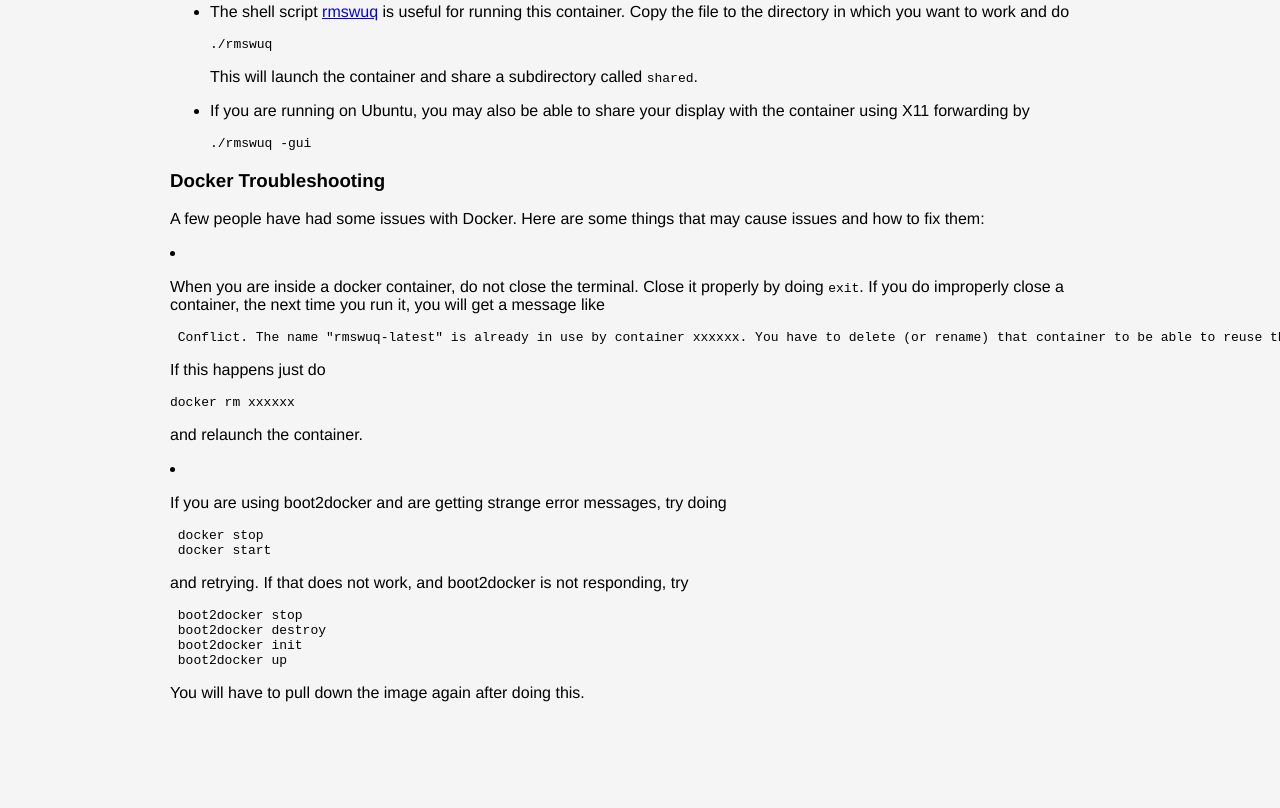
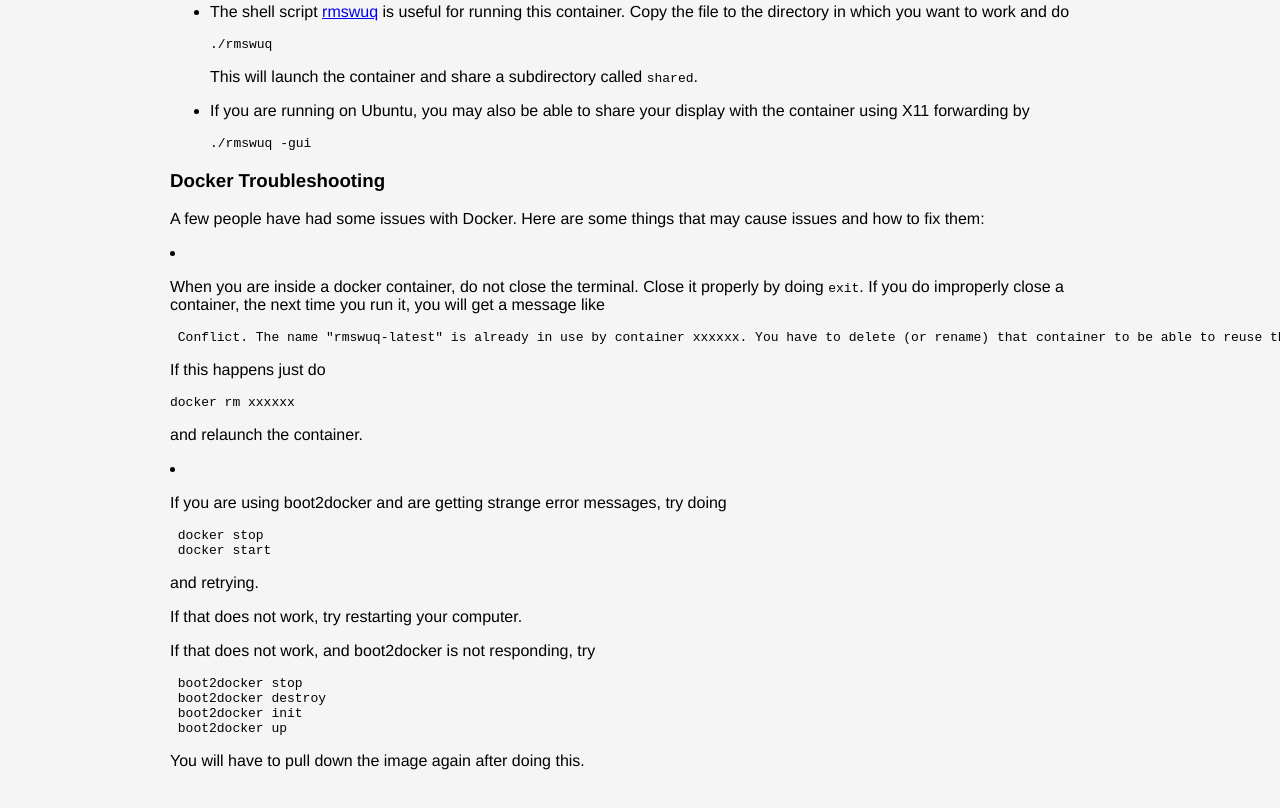
Before and after one commit to kabeaty/rocky-mtn-summer-workshop-2015, a plain HTML site: page technology.html in a window 1280 px wide. Shown: the part 1220-2028 px from the top of the page. Before the commit the page ends 1970 px from the top, so only its background shows below. Drawn offline with Linux system fonts and the light colour scheme.

Commit message:
adds docker stuff

```diff
--- a/technology.html
+++ b/technology.html
@@ -104,7 +104,9 @@ Friday afternoon will feature a demo of <a href="http://ut-chg.github.io/BET/ind
 <li> <p>If you are using boot2docker and are getting strange error messages, try doing </p>
 <pre><code> docker stop
  docker start</pre></code>
-<p> and retrying. If that does not work, and boot2docker is not responding, try</p>
+<p> and retrying.</p>
+<p> If that does not work, try restarting your computer. </p>
+<p> If that does not work, and boot2docker is not responding, try</p>
 <pre><code> boot2docker stop
  boot2docker destroy
  boot2docker init
```
